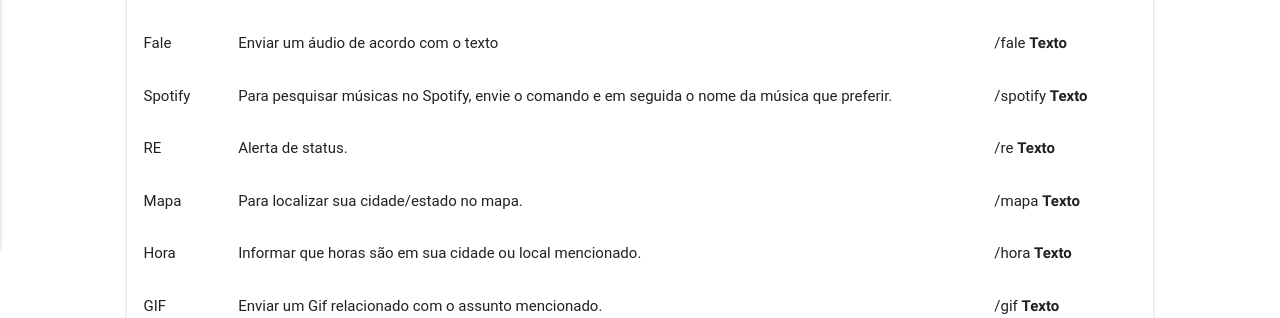
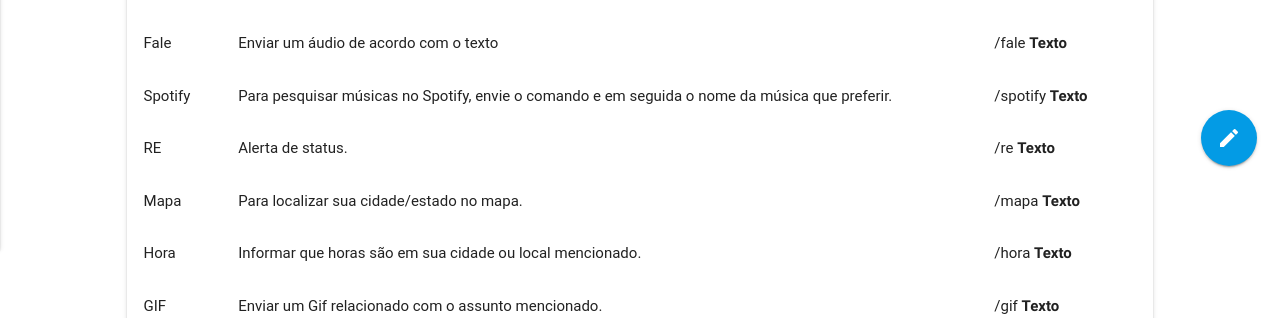
Before and after one commit to guiluigi/Site, a PHP site: page /?p=comandos in a window 1280 px wide. Shown: the part 611-929 px from the top of the page. Run offline with PHP 8.4, Linux system fonts and the light colour scheme; some libraries are stand-ins or nearby versions; some web fonts are replaced.

Commit message:
add butao fixo

```diff
--- a/html/pages/menu.php
+++ b/html/pages/menu.php
@@ -1,4 +1,4 @@
-<nav class="menu">
+<nav id="top" class="menu">
   <div class="nav-wrapper light-blue darken-2">
       <div class="container">
       <a href="#" class="brand-logo"><img src="template/images/Logo.svg" width="32px" height="32px"></a>
--- a/template/header.php
+++ b/template/header.php
@@ -23,3 +23,8 @@
     </script>
   </head>
 <body>
+  <div class="fixed-action-btn">
+      <a class="btn-floating btn-large light-blue darken-1" href="#top">
+        <i class="large material-icons">mode_edit</i>
+      </a>
+    </div>
```
